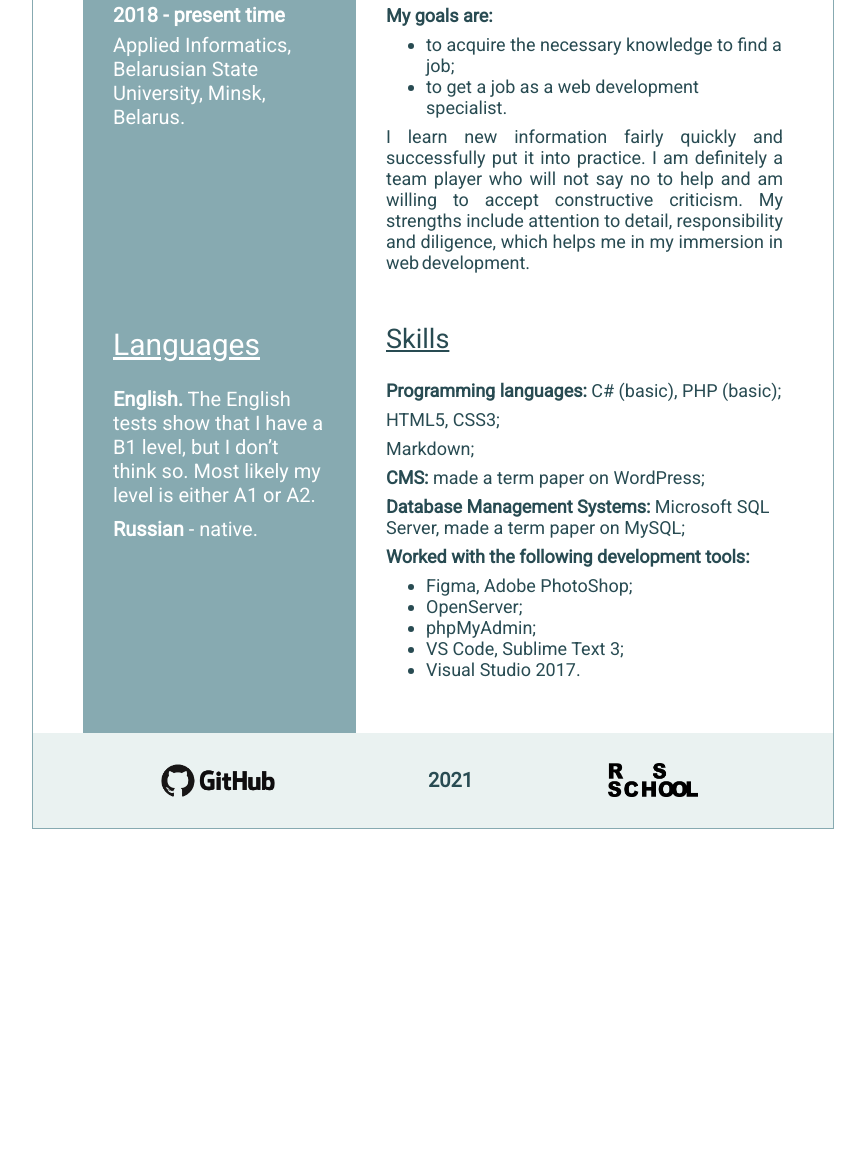
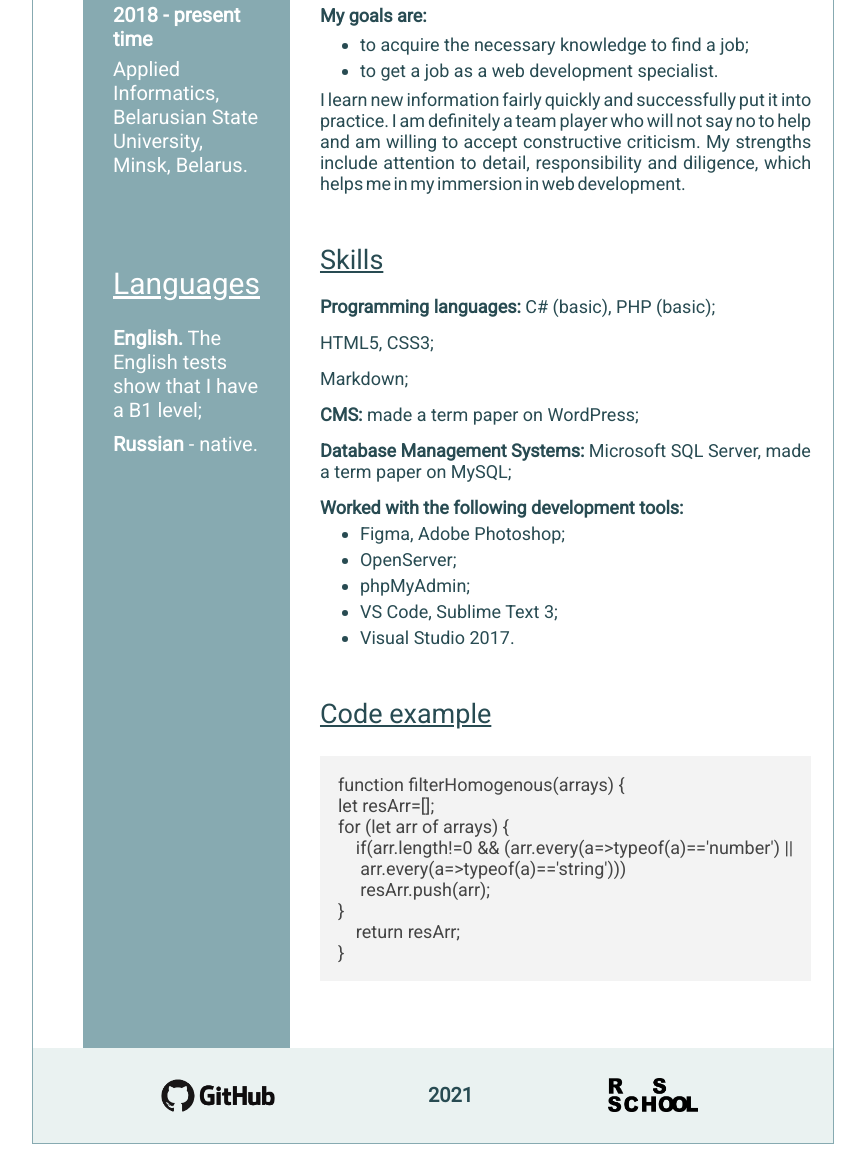
Before and after one commit to tantality/rsschool-cv, a plain HTML site: page index.html in a window 1280 px wide. Shown: the part 534-1686 px from the top of the page, without its empty margins (207-1072 px from the left). Before the commit the page ends 1371 px from the top, so only its background shows below. Drawn offline with nearby package versions, Linux system fonts and the light colour scheme.

Commit message:
feat: add code example and some styles

```diff
--- a/css/style.css
+++ b/css/style.css
@@ -2,7 +2,34 @@
  font-family:  'Roboto', sans-serif;
 }
 
+pre{
+  margin-top: -15px;
+  margin-bottom: -10px;
+  padding: 0;
+}
 
+h1{
+  font-weight:normal;
+}
+
+.add_margins{
+  margin-top: -10px;
+}
+
+ul.add_margins li{
+  margin-left: 40px;
+  margin-bottom: 5px;
+  list-style-type: disc;
+}
+
+li {
+  list-style-type: none;
+}
+
+ ul{
+  margin-left: 0;
+  padding-left: 0;
+ }
 
 .cv {
    margin: auto;
@@ -59,7 +86,7 @@ address {
 .education {
    padding-top: 28px;
    color:#fff ;
-   margin-bottom: 158px;
+   margin-bottom: 49px;
 }
 
 .header {
@@ -74,7 +101,7 @@ address {
 }
 
 
-.summary_skills {
+.summary_skills_code-example {
   box-sizing: border-box;
   padding: 28px 50px 35px 0;
   flex-basis: 0%;
@@ -85,17 +112,24 @@ address {
   margin-top:25px;
 }
 
-ul {
-  margin-top:-10px;
-}
 
 .alignment {
   text-align: justify;
   word-spacing:-2px;
 }
 
-.skills {
+.skills,.code_example {
   margin-top: 50px;
+}
+
+.skills li p{
+  margin-bottom: 0;
+  margin-top: 10px;
+}
+
+.skills li p:last-child{
+  margin-bottom: 15px;
+  margin-top: 10px;
 }
 
 p~p {
@@ -115,7 +149,6 @@ p~p {
 .github {
   margin-left: 110px;
   margin-right: 135px;
-  /* border: 1px solid black; */
   width: 150px;
   height: 55px;
 }
@@ -123,6 +156,7 @@ p~p {
 .revoke_indents {
   margin:0px;
 }
+
 
 .year{
   margin: 15px 0;
@@ -132,9 +166,7 @@ p~p {
 }
 
 .course {
-  /* margin-right: 110px; */
   margin-left: 135px;
-  /* border: 1px solid black; */
   padding-top: 10px;
   width: 90px;
   height: 34px;
--- a/index.html
+++ b/index.html
@@ -7,6 +7,7 @@
     <title>Document</title>
     <link href="https://fonts.googleapis.com/css2?family=Roboto&display=swap" rel="stylesheet">
     <link rel="stylesheet" href="css/style.css">
+    <link rel="stylesheet" href="//cdnjs.cloudflare.com/ajax/libs/highlight.js/9.15.9/styles/default.min.css">
 </head>
 <body>
     <main class="cv">
@@ -15,12 +16,12 @@
             <img src="img/my_photo.jpg" width="273" height="325"  alt="Angelina Tretyak">
         </div>
         <div class="name_contacts">
-            <div >
-                <p class="name">Angelina Tretyak</p>
-            </div>
+            <h1 class="name">Angelina Tretyak</h1>
             <address>
-                <p><b>Location:</b> Minsk, Belarus</p>
-                <p><b>E-mail:</b> angel.tretyak@mail.ru</p>
+                <ul>
+                   <li> <p><b>Location:</b> Minsk, Belarus</p></li>
+                   <li> <p><b>E-mail:</b> angel.tretyak@mail.ru</p></li>
+                </ul>
             </address>
         </div>
     </div>
@@ -33,18 +34,17 @@
              </section>
 
              <section class="langs">
-                <h2 class="header"> Languages</h2>
-                <p class="indent"><b>English.</b> The English tests show that I have a B1 level, but I don’t think
-                    so. Most likely my level is either A1 or A2.</p>
+                <h2 class="header">Languages</h2>
+                <p class="indent"><b>English.</b> The English tests show that I have a B1 level;</p>
                 <p><b>Russian</b> - native.</p>
              </section>
             </div>
 
-            <div class="summary_skills">
+            <div class="summary_skills_code-example">
                 <section>
                     <h2 class="header"> Summary</h2>
                     <p class="indent"><b>My goals are:</b></p>
-                    <ul>
+                    <ul class="add_margins">
                         <li>to acquire the necessary knowledge to find a job;</li>
                         <li>to get a job as a web development specialist.</li>
                     </ul>
@@ -56,19 +56,39 @@
 
                 <section class="skills">
                     <h2 class="header">Skills</h2>
-                    <p class="indent"><b>Programming languages:</b>  C# (basic), PHP (basic);</p>
-                    <p>HTML5, CSS3;</p>
-                    <p>Markdown;</p>
-                    <p><b>CMS:</b>  made a term paper on WordPress;</p>
-                    <p><b>Database Management Systems:</b>  Microsoft SQL Server, made a term paper on MySQL;</p>
-                    <p><b> Worked with the following development tools:</b> </p>
                     <ul>
-                        <li>Figma, Adobe PhotoShop;</li>
-                        <li>OpenServer;</li>
-                        <li>phpMyAdmin;</li>
-                        <li>VS Code, Sublime Text 3;</li>
-                        <li>Visual Studio 2017.</li>
+                        <li><p class="indent"><b>Programming languages:</b>  C# (basic), PHP (basic);</p></li>
+                        <li><p>HTML5, CSS3;</p></li>
+                        <li><p>Markdown;</p></li>
+                        <li><p><b>CMS:</b>  made a term paper on WordPress;</p></li>
+                        <li><p><b>Database Management Systems:</b>  Microsoft SQL Server, made a term paper on MySQL;</p></li>
+                        <li><p><b> Worked with the following development tools:</b> </p></li>
+                        <ul class="add_margins">
+                            <li>Figma, Adobe Photoshop;</li>
+                            <li>OpenServer;</li>
+                            <li>phpMyAdmin;</li>
+                            <li>VS Code, Sublime Text 3;</li>
+                            <li>Visual Studio 2017.</li>
+                        </ul>
                     </ul>
+                </section>
+
+                <section class="code_example">
+                    <h2 class="header">Code example</h2>
+                    <div>
+                        <pre>
+                            <code class="html">function filterHomogenous(arrays) {
+let resArr=[];
+for (let arr of arrays) {
+    if(arr.length!=0 && (arr.every(a=>typeof(a)=='number') ||
+     arr.every(a=>typeof(a)=='string')))
+     resArr.push(arr);
+}
+    return resArr;
+}
+</code>
+                    </pre>
+                    </div>
                 </section>
             </div>
        </div>
@@ -86,4 +106,6 @@
     </div>
     </footer>
 </body>
+<script src="https://cdnjs.cloudflare.com/ajax/libs/highlight.js/9.15.8/highlight.min.js"></script>
+<script>hljs.initHighlightingOnLoad();</script>
 </html>
```
Also changed, not shown: 1 other file.
